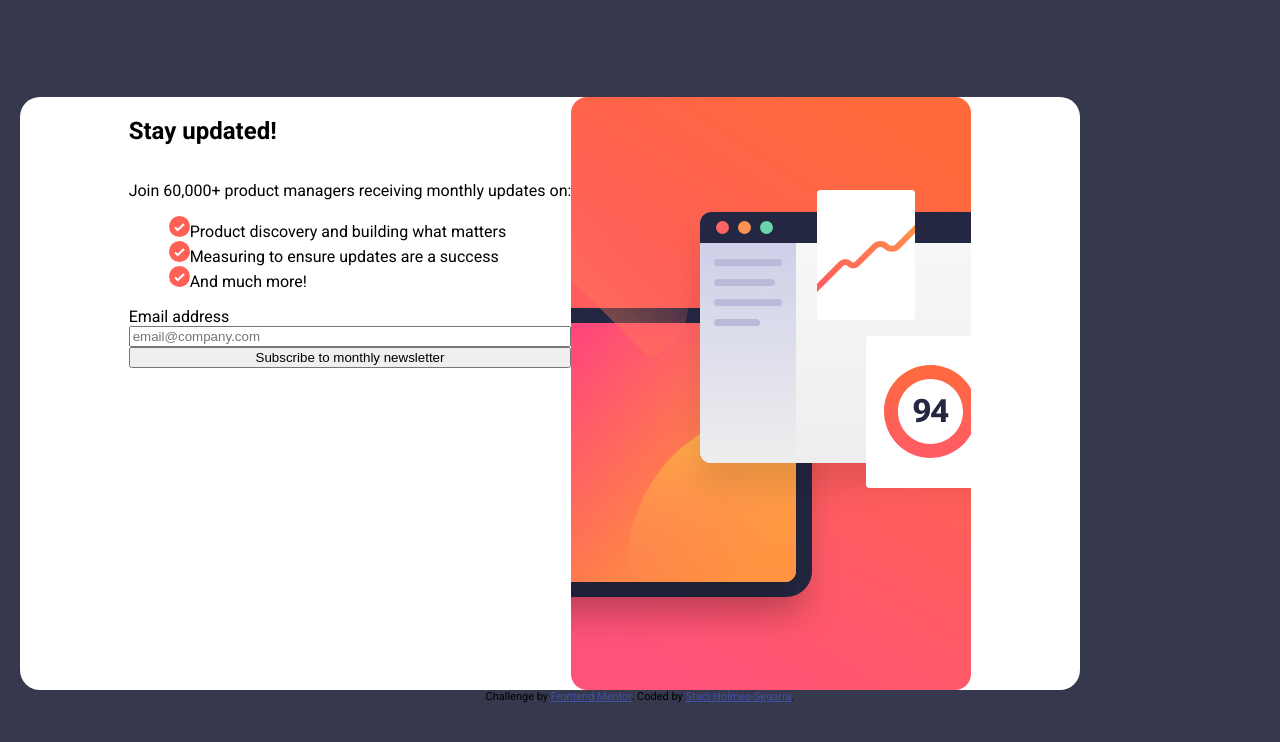
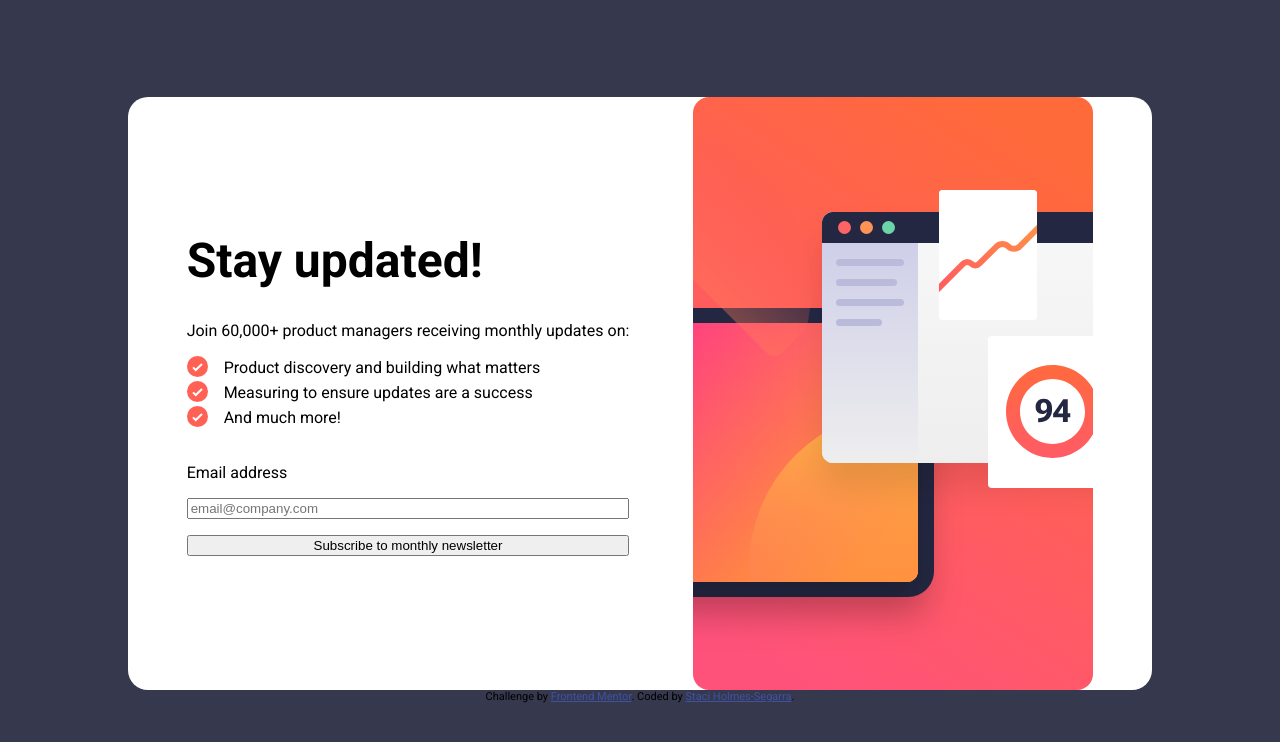
Before and after one commit to Stacihs/newsletter-sign-up-with-success-message, a plain HTML site: page index.html in a window 1280 px wide. Drawn offline with Linux system fonts and the light colour scheme; a script that the page names is missing.

Commit message:
Remove margin on h1, vertically-align span to middle, add right margin to .bullet-checkmark

```diff
--- a/index.html
+++ b/index.html
@@ -18,7 +18,7 @@
 
 <body>
   <div class="pagewrapper">
-    <div class="container row">
+    <div class="container">
       <main class="row">
         <section class="block column" id="left-side">
 
--- a/newsletter-signup.css/newsletter-signup-main.css
+++ b/newsletter-signup.css/newsletter-signup-main.css
@@ -31,25 +31,42 @@ main {
   justify-content: center;
   align-content: center;
   flex-wrap: wrap;
-  padding: 1em;
-  border-radius: 1.25em;
+  gap: 4rem;
+  padding: 1rem;
+  border-radius: 1.25rem;
   background-color: white;
 }
 
 .row {
   display: flex;
-  width: 100%;
+  width: 80%;
   max-width: 1100px;
   padding: 0 20px;
 }
 
 .column {
   display: flex;
+  gap: 1em;
   flex-direction: column;
+  justify-content: center;
+}
+
+h1 {
+  font-size: 3rem;
+  margin: 0;
 }
 
 ul {
   list-style-type: none;
+  padding: 0;
+}
+
+span {
+  vertical-align: middle;
+}
+
+.bullet-checkmark {
+  margin-right: 1rem;
 }
 
 .success-popup {
```
